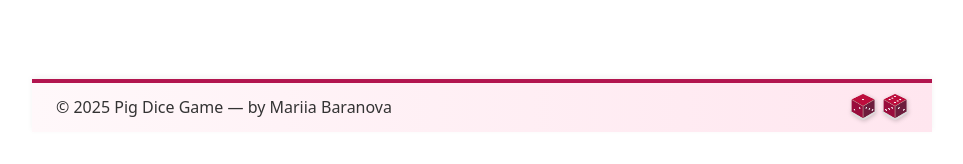
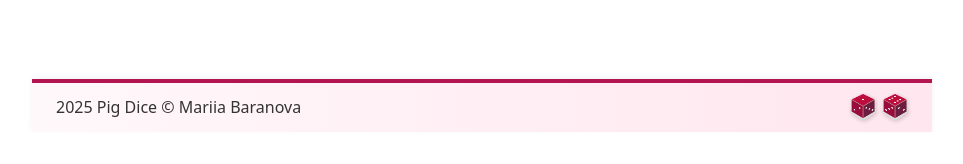
Before and after one commit to SilverPhantomSpokane/pig-dice-site, a Node server app: page / in a window 1280 px wide. Shown: the part 730-894 px from the top of the page, without its empty margins (158-1121 px from the left). Run offline with Node 20, Linux system fonts and the light colour scheme.

Commit message:
Pig game footer

```diff
--- a/views/partials/footer.ejs
+++ b/views/partials/footer.ejs
@@ -1,4 +1,4 @@
-<p>© 2025 Pig Dice Game — by Mariia Baranova</p>
+<p>2025 Pig Dice © Mariia Baranova</p>
 <div class="footer-dice">
   <img src="/images/dice_1.png" alt="Dice" class="dice-footer">
   <img src="/images/dice_6.png" alt="Dice" class="dice-footer">
```
